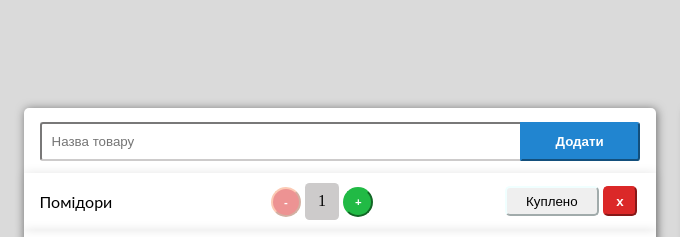
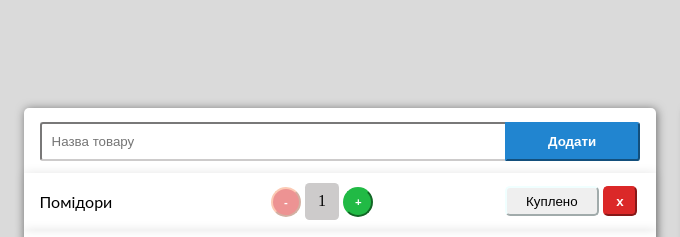
Before and after one commit to veronikatitarchuk/BuyList-0.01, a plain HTML site: page index.html in a window 1280 px wide. Shown: the top 237 px of the page, 159-839 px from the left. Drawn offline with Linux system fonts and the light colour scheme.

Commit message:
LB3 new
Fixed count. Added fixed size of add button and calc of input size

```diff
--- a/main.css
+++ b/main.css
@@ -46,7 +46,7 @@ body {
 }
 
 input, .bl-add {
-    width:	80%;
+    width:	calc(100% - 135px);
     float:	left;
     padding: 10px;
     box-sizing:	border-box;
@@ -64,7 +64,7 @@ input, .bl-add {
     background-color: #2185D0;
     border-color: #2185D0;
     height: 60%;
-    width: 20%;
+    width: 135px;
     font-weight: 700;
     border-radius: 0 .2307em .2307em 0;
     color: white;
--- a/main.js
+++ b/main.js
@@ -65,16 +65,16 @@ function addToList(tovarName, number = 1) {
 
     let minus = newRow.querySelector('.bl-minus')
     let plus = newRow.querySelector('.bl-plus')
-    let boughtLeftProd = Array.from(document.getElementsByClassName('bl-bought-pr')).filter(value => value.getAttribute('data-id') == currentId)[0]
-    let boughtLeftCount = boughtLeftProd.querySelector('.bl-bought-count')
-    let countEl = newRow.querySelector('.bl-label')
     let prodName = newRow.querySelector('.bl-product')
     let buttonsBD = newRow.querySelector('.bl-buttons')
-    let buttonsPM = newRow.querySelector('.bl-count')
     let buttonNotBuy = newRow.querySelector('.bl-new-buy')
+    let countEl = newRow.querySelector('.bl-label')
+
     buttonNotBuy.hidden = true
 
     minus.addEventListener('click', () => {
+        let boughtLeftCount = document.querySelector(`.bl-bought-pr[data-id="${currentId}"] > .bl-bought-count`)
+
         let count = Number(countEl.textContent)
         if (count === 1) return
         count--
@@ -85,6 +85,8 @@ function addToList(tovarName, number = 1) {
     })
 
     plus.addEventListener('click', () => {
+        let boughtLeftCount = document.querySelector(`.bl-bought-pr[data-id="${currentId}"] > .bl-bought-count`)
+
         let count = Number(countEl.textContent)
         if (count === 1) toggleHide(minus)
         count++
@@ -131,6 +133,8 @@ function addToList(tovarName, number = 1) {
     })
 
     newRow.querySelector('.bl-delete').addEventListener('click', () => {
+        let boughtLeftProd = document.querySelector(`.bl-bought-pr[data-id="${currentId}"]`)
+
         newRow.remove()
         boughtLeftProd.remove()
     })
```
